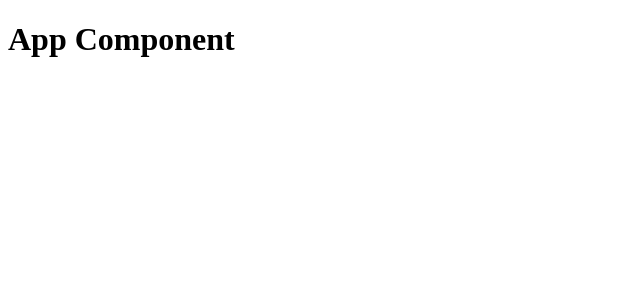
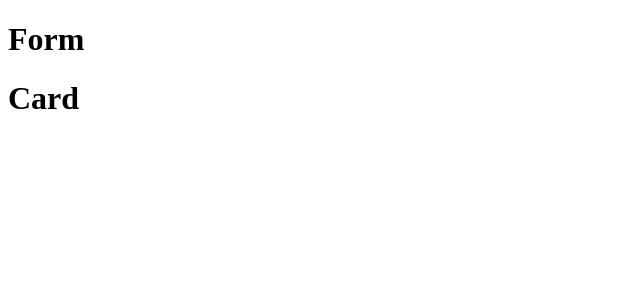
Before and after one commit to yirano/givecampus, a React (Vite) app: page / in a window 1280 px wide. Shown: the top 300 px of the page, without its empty margins (0-640 px from the left). Built offline with nearby package versions, Linux system fonts and the light colour scheme.

Commit message:
Plan out components - Form, List, Card - and render in App.js

```diff
--- a/Components/App.jsx
+++ b/Components/App.jsx
@@ -1,9 +1,12 @@
 import React from 'react'
+import Form from "./Todos/Form"
+import List from "./Todos/List"
 
 const App = () => {
     return (
         <div>
-            <h1>App Component</h1>
+            <Form />
+            <List />
         </div>
     )
 }
--- /dev/null
+++ b/Components/Todos/Card.jsx
@@ -0,0 +1,11 @@
+import React from 'react'
+
+const Card = () => {
+    return (
+        <div>
+            <h1>Card</h1>
+        </div>
+    )
+}
+
+export default Card
--- /dev/null
+++ b/Components/Todos/Form.jsx
@@ -0,0 +1,11 @@
+import React from 'react'
+
+const Form = () => {
+    return (
+        <form>
+            <h1>Form</h1>
+        </form>
+    )
+}
+
+export default Form
--- /dev/null
+++ b/Components/Todos/List.jsx
@@ -0,0 +1,12 @@
+import React from 'react'
+import Card from "./Card"
+
+const List = () => {
+    return (
+        <div>
+            <Card />
+        </div>
+    )
+}
+
+export default List
--- a/index.html
+++ b/index.html
@@ -6,7 +6,7 @@
         <title></title>
         <meta name="description" content="">
         <meta name="viewport" content="width=device-width, initial-scale=1">
-        <link rel="stylesheet" href="index.css">
+        <link rel="stylesheet" href="style.css">
         <script src="index.js" defer></script>
     </head>
     <body>
```
